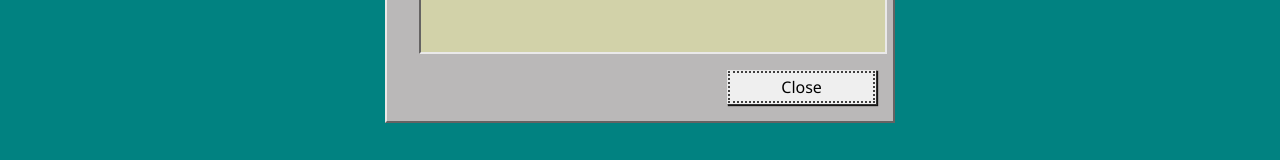
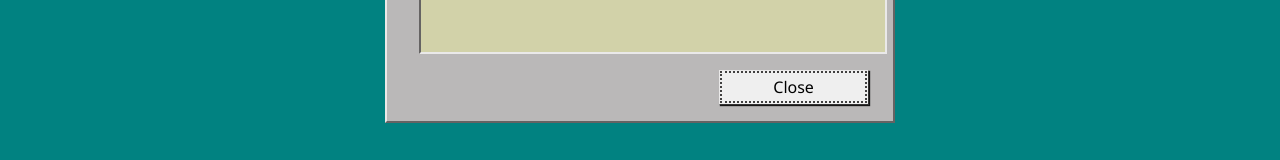
Before and after one commit to LisaEnBil/portfolio, a SvelteKit app: page / in a window 1280 px wide. Shown: the part 456-616 px from the top of the page. Built offline with nearby package versions, Linux system fonts and the light colour scheme.

Commit message:
add more padding for button

```diff
--- a/src/components/app_info/welcomeMessage.svelte
+++ b/src/components/app_info/welcomeMessage.svelte
@@ -37,7 +37,7 @@
 
 <style>
     .button-wrapper {
-        margin-right: 1em;
+        margin-right: 1.5em;
     }
     .button-text-wrapper {
         width: 97%;
```
